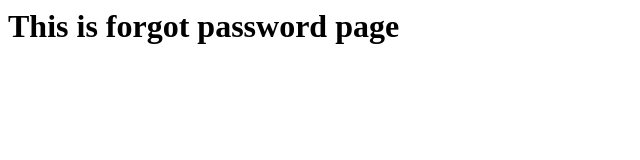
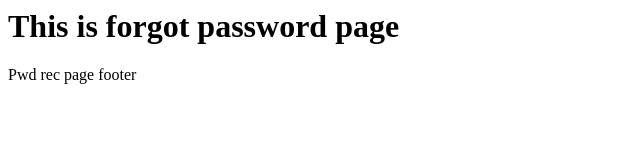
Before and after one commit to Anusree154/Prod-Design, a plain HTML site: page forgot-pwd.html in a window 1280 px wide. Shown: the whole page, without its empty margins (0-640 px from the left). Drawn offline with Linux system fonts and the light colour scheme.

Commit message:
Footer is added in forgot-pwd page

```diff
--- a/forgot-pwd.html
+++ b/forgot-pwd.html
@@ -2,5 +2,6 @@
     <head></head>
     <body>
         <h1>This is forgot password page</h1>
+        <footer>Pwd rec page footer</footer>
     </body>
 </html>
```
